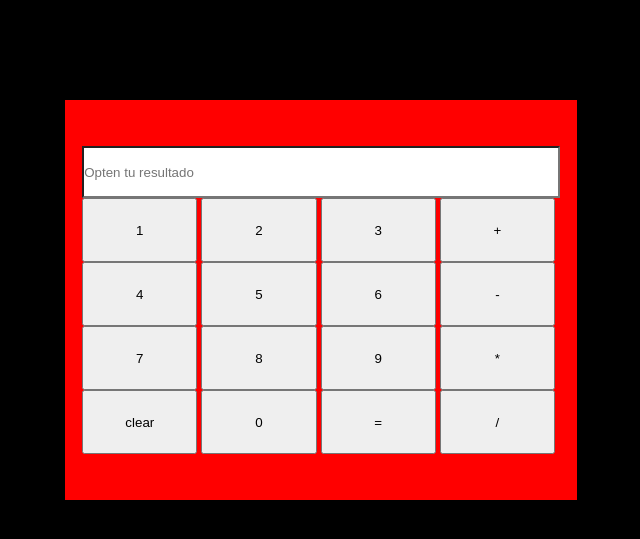
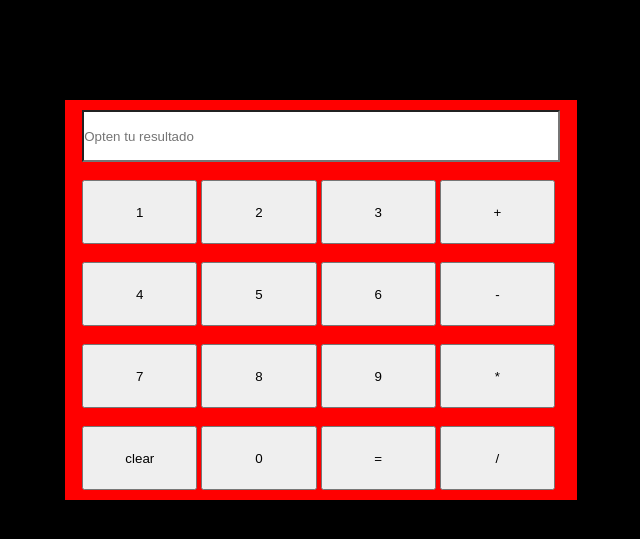
Before and after one commit to bautista111103/calculadora, a plain HTML site: page index.html in a window 1280 px wide. Shown: the part 179-718 px from the top of the page, without its empty margins (319-959 px from the left). Drawn offline with Linux system fonts and the light colour scheme.

Commit message:
css acomodado

```diff
--- a/index.html
+++ b/index.html
@@ -15,27 +15,37 @@
             <h1>Calculadora Cientifica</h1>
             <div class="calculadora">
                 <form name="calculator">
+                    <div>
                         <input class="pantalla" type="textfield" placeholder="Opten tu resultado" name="ans" value="" autocomplete="off" readonly>
+                    </div>
                     <br>
+                    <div>
                         <input type="button" value="1" onclick="document.calculator.ans.value+= '1'">
                         <input type="button" value="2" onclick="document.calculator.ans.value+= '2'">
                         <input type="button" value="3" onclick="document.calculator.ans.value+= '3'">
                         <input type="button" value="+" onclick="document.calculator.ans.value+= '+'">
+                    </div>
                     <br>
+                    <div>
                         <input type="button" value="4" onclick="document.calculator.ans.value+= '4'">
                         <input type="button" value="5" onclick="document.calculator.ans.value+= '5'">
                         <input type="button" value="6" onclick="document.calculator.ans.value+= '6'">
                         <input type="button" value="-" onclick="document.calculator.ans.value+= '-'">
+                    </div>
                     <br>
+                    <div>
                         <input type="button" value="7" onclick="document.calculator.ans.value+= '7'">
                         <input type="button" value="8" onclick="document.calculator.ans.value+= '8'">
                         <input type="button" value="9" onclick="document.calculator.ans.value+= '9'">
                         <input type="button" value="*" onclick="document.calculator.ans.value+= '*'">
+                    </div>
                     <br>
+                    <div>
                         <input type="reset" value="clear">
                         <input type="button" value="0" onclick="document.calculator.ans.value+= '0'">
                         <input type="button" value="=" onclick="document.calculator.ans.value=eval(document.calculator.ans.value)">
                         <input type="button" value="/" onclick="document.calculator.ans.value+= '/'">
+                    </div>
                 </form>
             </div>
         </div>
--- a/style.css
+++ b/style.css
@@ -24,6 +24,12 @@ h1{
     align-items:center;
     background-color:red;
 }
+form{
+    display:flex;
+    flex-direction:column;
+    justify-content:center;
+
+}
 input{
     width:9vw;
     height:4rem;
```
Lines whose indentation alone changed are shown as unchanged.
